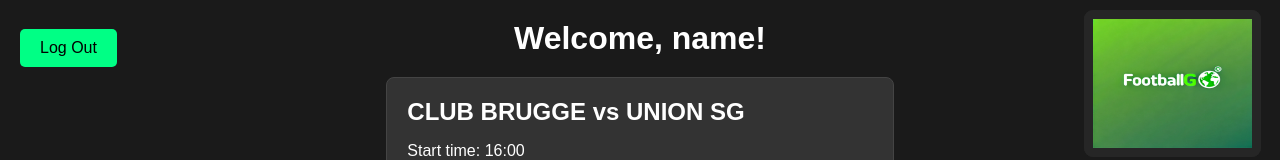
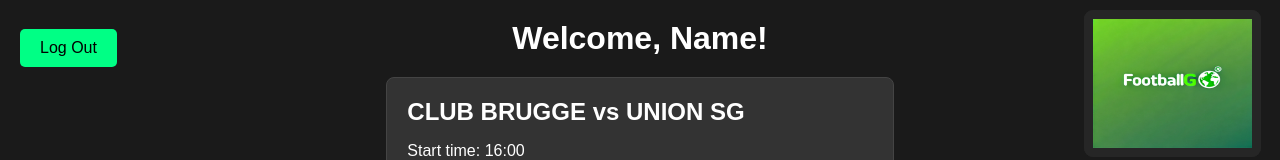
Before and after one commit to lewypopescu/footballgo-app-react, a React (Create React App) app: page /#/ in a window 1280 px wide. Both pictures are taken after typing "name@example.com", "Sample123" into the empty fields and a click on the button "Login". Shown: the top 160 px of the page. Built offline with nearby package versions, Linux system fonts and the light colour scheme.

Commit message:
name good

```diff
--- a/src/pages/HomePage/HomePage.jsx
+++ b/src/pages/HomePage/HomePage.jsx
@@ -47,13 +47,17 @@ const HomePage = () => {
     navigate(0);
   };
 
+  const capitalizeFirstLetter = (string) => {
+    return string.charAt(0).toUpperCase() + string.slice(1);
+  };
+
   return (
     <div className={styles.container}>
       <Header />
       <button onClick={handleLogOut} className={styles.logOutButton}>
         Log Out
       </button>
-      <h1>Welcome, {username}!</h1>
+      <h1>Welcome, {capitalizeFirstLetter(username)}!</h1>
       <div className={styles.gamesList}>
         {games.map((game) => (
           <div key={game.id} className={styles.gameItem}>
```
